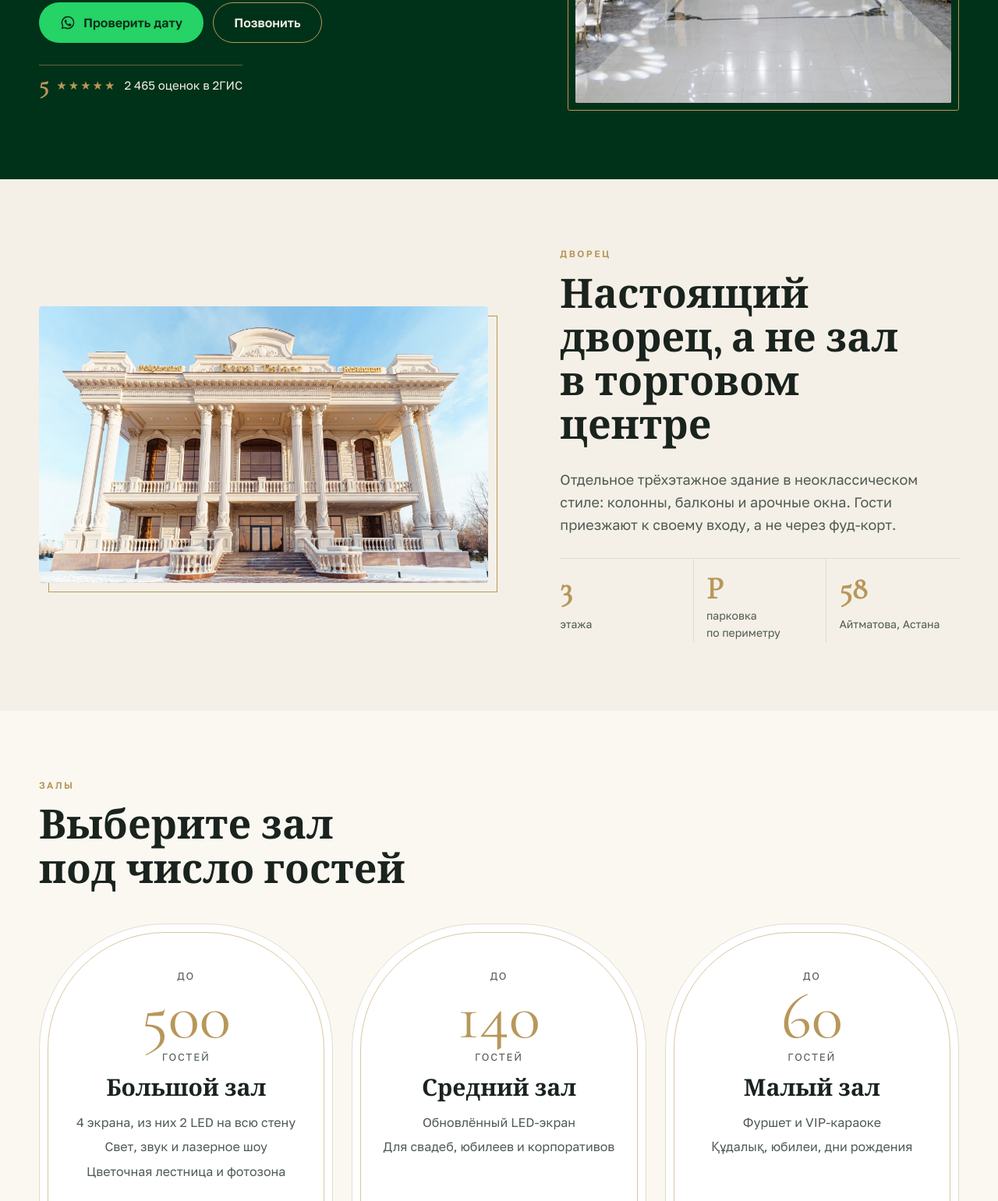
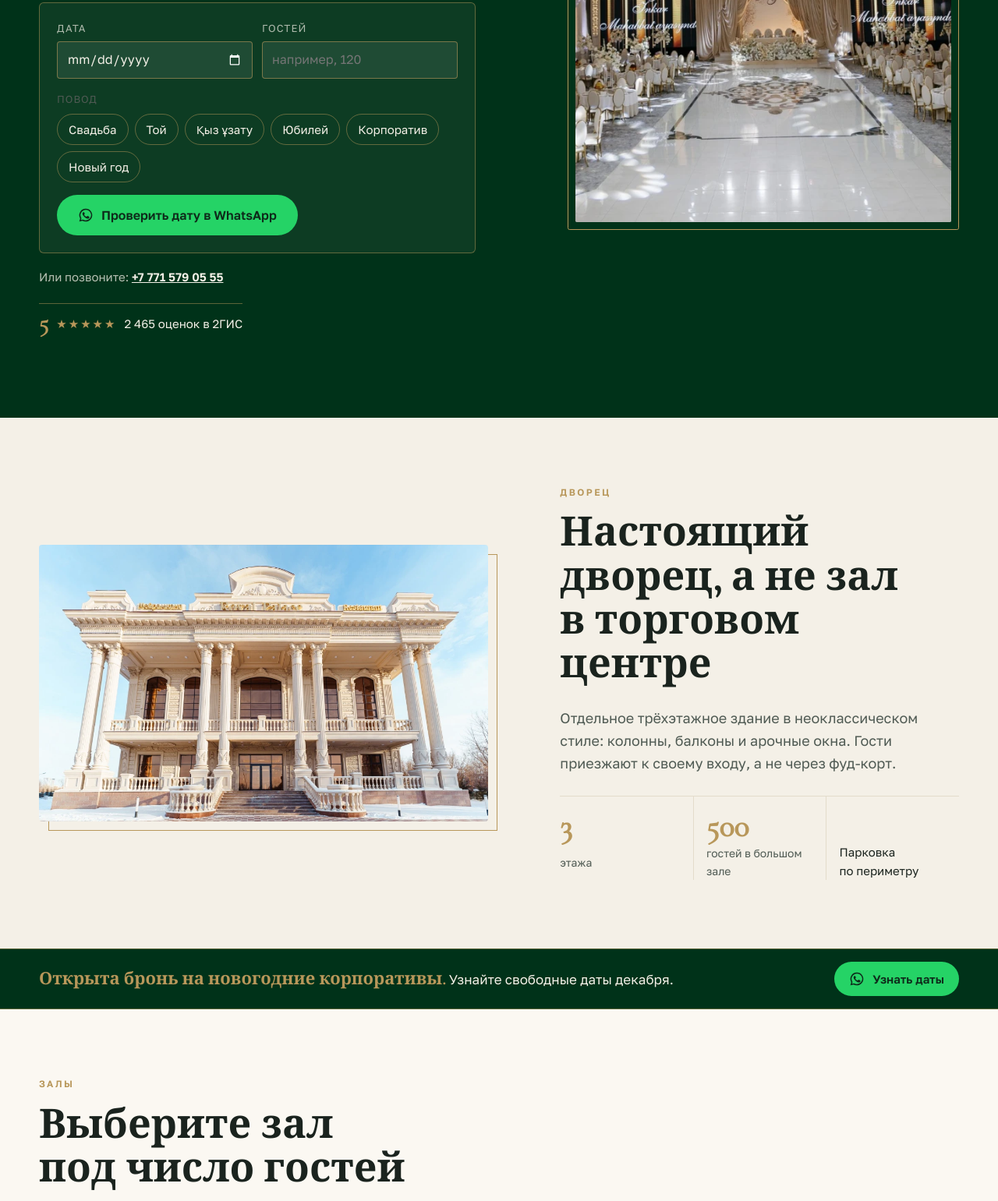
Before and after one commit to foverlord/royal-palace-site, an Astro site: page / in a window 1280 px wide. Shown: the part 613-2154 px from the top of the page at 78% size. Built offline with nearby package versions, Linux system fonts and the light colour scheme; Astro itself is replaced by a stand-in of ours.

Commit message:
Форма «Проверить дату», подсветка зала, новогодняя полоса, факты, арки

```diff
--- /dev/null
+++ b/src/components/BookForm.astro
@@ -0,0 +1,18 @@
+---
+import WaIcon from './WaIcon.astro';
+import { site, waUrl, occasions } from '../data';
+interface Props { id: string; dark?: boolean }
+const { id, dark = false } = Astro.props;
+---
+<form class:list={['book', { 'book--dark': dark }]} data-book data-wa={site.wa} aria-label="Проверить дату" onsubmit="return false">
+  <div class="book-row">
+    <label class="book-f"><span>Дата</span><input type="date" name="date" data-book-date /></label>
+    <label class="book-f"><span>Гостей</span><input type="number" name="guests" min="1" max="2000" inputmode="numeric" placeholder="например, 120" data-book-guests /></label>
+  </div>
+  <fieldset class="book-occ">
+    <legend>Повод</legend>
+    {occasions.map((o) => <label class="occ"><input type="radio" name={`occ-${id}`} value={o} /><span>{o}</span></label>)}
+  </fieldset>
+  <p class="book-hall" data-book-hall aria-live="polite" hidden></p>
+  <a class="btn btn-wa book-go" href={waUrl('Хочу проверить дату.')} target="_blank" rel="noopener" data-book-go data-goal={`wa_book_${id}`}><WaIcon /><span>Проверить дату в WhatsApp</span></a>
+</form>
--- a/src/data.ts
+++ b/src/data.ts
@@ -31,3 +31,7 @@ export const gallery = [
   { src: 'p4.webp', cap: 'Сервировка и LED-экран' },
   { src: 'p6.webp', cap: 'Стол для фуршета' },
 ];
+
+/** Новогодняя полоса (пост 21.09.2026 «Открыта бронь на новогодние корпоративы»). После праздников — false. */
+export const showNewYear = true;
+export const occasions = ['Свадьба', 'Той', 'Қыз ұзату', 'Юбилей', 'Корпоратив', 'Новый год'];
--- a/src/pages/index.astro
+++ b/src/pages/index.astro
@@ -1,9 +1,10 @@
 ---
 import Base from '../layouts/Base.astro';
 import WaIcon from '../components/WaIcon.astro';
+import BookForm from '../components/BookForm.astro';
 import { Image, getImage } from 'astro:assets';
 import type { ImageMetadata } from 'astro';
-import { site, waUrl, halls, hallMsg, gallery, showCheck } from '../data';
+import { site, waUrl, halls, hallMsg, gallery, showCheck, showNewYear } from '../data';
 import crest from '../assets/crest.png';
 const all = import.meta.glob<{ default: ImageMetadata }>('../assets/photos/*.webp', { eager: true });
 const ph = (n: string) => all[`../assets/photos/${n}`].default;
@@ -31,10 +32,8 @@ const steps = [
         <h1 id="hero-h" class="kicker">Банкетный зал в Астане · Royal Palace</h1>
         <p class="hero-slogan">Эталон роскоши для&nbsp;вашего торжества</p>
         <p class="hero-lead">Три зала на 60, 140 и 500 гостей, белый дворец с колоннами на Айтматова, 58.</p>
-        <div class="hero-cta">
-          <a class="btn btn-wa" href={waUrl('Хочу проверить дату.')} target="_blank" rel="noopener" data-goal="wa_hero"><WaIcon /><span>Проверить дату</span></a>
-          <a class="btn btn-line" href={`tel:${site.phoneE164}`} data-goal="call_hero">Позвонить</a>
-        </div>
+        <BookForm id="hero" dark />
+        <p class="hero-call">Или позвоните: <a href={`tel:${site.phoneE164}`} data-goal="call_hero">{site.phoneDisplay}</a></p>
         <a class="trust" href={site.gis} target="_blank" rel="noopener"><b>{site.rating.value}</b><span>★★★★★</span><span>{site.rating.marks.toLocaleString('ru-RU')} оценок в 2ГИС</span></a>
       </div>
       <figure class="arch hero-ph">
@@ -55,12 +54,21 @@ const steps = [
         <p class="lead">Отдельное трёхэтажное здание в неоклассическом стиле: колонны, балконы и арочные окна. Гости приезжают к своему входу, а не через фуд-корт.</p>
         <ul class="facts">
           <li><b>3</b><span>этажа</span></li>
-          <li><b>P</b><span>парковка по&nbsp;периметру</span></li>
-          <li><b>58</b><span>Айтматова, Астана</span></li>
+          <li><b>500</b><span>гостей в&nbsp;большом зале</span></li>
+          <li class="facts-t"><span>Парковка по&nbsp;периметру</span></li>
         </ul>
       </div>
     </div>
   </section>
+
+  {showNewYear && (
+    <aside class="ny" aria-label="Новогодние корпоративы">
+      <div class="wrap ny-in">
+        <p><b>Открыта бронь на новогодние корпоративы.</b> Узнайте свободные даты декабря.</p>
+        <a class="btn btn-wa btn-sm" href={waUrl('Повод: Новый год. Какие даты в декабре свободны?')} target="_blank" rel="noopener" data-goal="wa_ny"><WaIcon /><span>Узнать даты</span></a>
+      </div>
+    </aside>
+  )}
 
   <!-- 3. Залы -->
   <section class="sec sec--ivory" id="zaly" aria-labelledby="zl-h">
@@ -71,7 +79,8 @@ const steps = [
       </div>
       <div class="halls">
         {halls.map((h) => (
-          <article class="hall" id={`hall-${h.id}`}>
+          <article class="hall" id={`hall-${h.id}`} data-hall={h.guests}>
+            <p class="hall-fit" aria-hidden="true">Подходит под ваше число гостей</p>
             <p class="hall-n"><span>до</span><b>{h.guests}</b><span>гостей</span></p>
             <h3>{h.name}</h3>
             <ul>{h.facts.map((f) => <li>{f}</li>)}</ul>
@@ -140,7 +149,7 @@ const steps = [
       <ol class="steps">
         {steps.map(([t, d], i) => <li><span class="step-n">{['I', 'II', 'III'][i]}</span><h3>{t}</h3><p>{d}</p></li>)}
       </ol>
-      <a class="btn btn-wa" href={waUrl('Хочу проверить дату.')} target="_blank" rel="noopener" data-goal="wa_steps"><WaIcon /><span>Проверить дату в WhatsApp</span></a>
+      <div class="steps-form"><BookForm id="steps" /></div>
     </div>
   </section>
 
--- a/src/scripts/main.ts
+++ b/src/scripts/main.ts
@@ -31,3 +31,33 @@ if (lb && holder) {
   lb.addEventListener('keydown', (e) => { if (e.key === 'ArrowRight') show(cur + 1); if (e.key === 'ArrowLeft') show(cur - 1); });
   lb.addEventListener('close', () => { document.documentElement.classList.remove('no-scroll'); opener?.focus(); });
 }
+// форма «Проверить дату»: текст для WhatsApp + подсветка подходящего зала
+const hallNames: Record<string, string> = { '60': 'малый зал (до 60 гостей)', '140': 'средний зал (до 140 гостей)', '500': 'большой зал (до 500 гостей)' };
+const hallEls = $$<HTMLElement>('[data-hall]');
+const today = new Date(); today.setMinutes(today.getMinutes() - today.getTimezoneOffset());
+const fmt = (v: string) => { const [y, m, d] = v.split('-'); return `${d}.${m}.${y}`; };
+$$<HTMLFormElement>('[data-book]').forEach((f) => {
+  const date = f.querySelector<HTMLInputElement>('[data-book-date]')!;
+  const guests = f.querySelector<HTMLInputElement>('[data-book-guests]')!;
+  const hint = f.querySelector<HTMLElement>('[data-book-hall]')!;
+  const go = f.querySelector<HTMLAnchorElement>('[data-book-go]')!;
+  date.min = today.toISOString().slice(0, 10);
+  const update = () => {
+    const n = Math.round(Number(guests.value));
+    const occ = f.querySelector<HTMLInputElement>('input[type=radio]:checked')?.value;
+    const fit = n > 0 ? hallEls.map((h) => Number(h.dataset.hall)).sort((a, b) => a - b).find((g) => n <= g) : undefined;
+    hallEls.forEach((h) => h.classList.toggle('is-fit', fit !== undefined && Number(h.dataset.hall) === fit));
+    if (n > 0) {
+      hint.hidden = false;
+      hint.textContent = fit ? `Подходит ${hallNames[String(fit)]}` : 'Больше 500 гостей: подскажем варианты в WhatsApp';
+    } else hint.hidden = true;
+    const parts = ['Здравствуйте! Пишу с сайта Royal Palace.'];
+    parts.push(date.value ? `Свободна ли дата ${fmt(date.value)}?` : 'Хочу проверить дату.');
+    if (n > 0) parts.push(`Гостей: ${n}.`);
+    if (occ) parts.push(`Повод: ${occ.toLowerCase()}.`);
+    if (fit) parts.push(`Подходит ${hallNames[String(fit)]}.`);
+    parts.push('Подскажите, пожалуйста, стоимость.');
+    go.href = `https://wa.me/${f.dataset.wa}?text=${encodeURIComponent(parts.join(' '))}`;
+  };
+  f.addEventListener('input', update); f.addEventListener('change', update);
+});
--- a/src/styles/site.css
+++ b/src/styles/site.css
@@ -88,8 +88,8 @@ figure { margin: 0 }
 @media (min-width: 1024px) { .dv { grid-template-columns: 1.15fr 1fr; gap: 80px } }
 
 .halls { display: grid; gap: 24px }
-.hall { position: relative; background: #fff; border: 1px solid var(--line); border-radius: 160px 160px 8px 8px; padding: 56px 28px 28px; display: flex; flex-direction: column; text-align: center }
-.hall::before { content: ''; position: absolute; inset: 10px; border: 1px solid rgba(184, 151, 90, .55); border-radius: 150px 150px 4px 4px; pointer-events: none }
+.hall { position: relative; background: #fff; border: 1px solid var(--line); border-radius: 110px 110px 8px 8px; padding: 34px 28px 28px; display: flex; flex-direction: column; text-align: center }
+.hall::before { content: ''; position: absolute; inset: 10px; border: 1px solid rgba(184, 151, 90, .55); border-radius: 100px 100px 4px 4px; pointer-events: none }
 .hall-n { display: grid; justify-items: center; color: var(--muted); font-size: 13px; letter-spacing: .14em; text-transform: uppercase; margin: 0 0 14px }
 .hall-n b { font: 500 84px/1 var(--head); color: var(--gold); letter-spacing: 0 }
 .hall h3 { margin-bottom: 14px }
@@ -162,3 +162,39 @@ figure { margin: 0 }
 @media (prefers-reduced-motion: reduce) { html { scroll-behavior: auto } *, *::before, *::after { transition: none !important } }
 .nw { white-space: nowrap }
 @media (max-width: 374px) { .hdr-wa { width: 44px; padding: 0 } .hdr-wa span { display: none } }
+
+/* форма «Проверить дату» */
+.book { display: grid; gap: 16px; margin: 28px 0 18px; padding: 22px; border: 1px solid var(--line); background: #fff; border-radius: 6px; max-width: 560px }
+.book--dark { background: rgba(244, 240, 231, .05); border-color: rgba(184, 151, 90, .5) }
+.book-row { display: grid; grid-template-columns: 1fr 1fr; gap: 12px }
+.book-f { display: grid; gap: 6px; font-size: 13px; letter-spacing: .08em; text-transform: uppercase; color: var(--muted) }
+.book--dark .book-f, .book--dark legend { color: rgba(244, 240, 231, .7) }
+.book-f input { font: 400 16px/1.2 var(--body); min-height: 48px; padding: 0 12px; border: 1px solid var(--line); border-radius: 4px; background: #fff; color: var(--ink); width: 100%; min-width: 0; letter-spacing: 0; text-transform: none }
+.book--dark .book-f input { background: rgba(255, 255, 255, .08); border-color: rgba(184, 151, 90, .6); color: var(--cream); color-scheme: dark }
+.book-f input:focus { outline: 2px solid var(--gold); outline-offset: 1px }
+.book-occ { border: 0; padding: 0; margin: 0; display: flex; flex-wrap: wrap; gap: 8px }
+.book-occ legend { font-size: 13px; letter-spacing: .08em; text-transform: uppercase; color: var(--muted); margin-bottom: 8px; padding: 0 }
+.occ { position: relative; cursor: pointer }
+.occ input { position: absolute; opacity: 0; pointer-events: none }
+.occ span { display: inline-flex; align-items: center; min-height: 40px; padding: 0 14px; border: 1px solid var(--line); border-radius: 999px; font-size: 15px; white-space: nowrap }
+.book--dark .occ span { border-color: rgba(184, 151, 90, .5) }
+.occ input:checked + span { background: var(--gold); border-color: var(--gold); color: var(--emerald); font-weight: 600 }
+.occ input:focus-visible + span { outline: 2px solid var(--gold); outline-offset: 2px }
+.book-hall { margin: 0; font-size: 15px; color: var(--gold); font-weight: 600 }
+.book-go { justify-self: start }
+.hero-call { font-size: 15px; color: rgba(244, 240, 231, .75); margin-bottom: 22px }
+.hero-call a { color: var(--cream); font-weight: 600; white-space: nowrap }
+.steps-form .book { margin: 0 }
+@media (max-width: 389px) { .book { padding: 16px } .book-row { grid-template-columns: 1fr } .occ span { padding: 0 11px; font-size: 14px } .book-go { justify-self: stretch; padding: 0 16px; font-size: 15px; white-space: nowrap } }
+
+/* новогодняя полоса */
+.ny { background: var(--emerald); color: var(--cream); border-top: 1px solid rgba(184, 151, 90, .5); border-bottom: 1px solid rgba(184, 151, 90, .5) }
+.ny-in { display: flex; flex-wrap: wrap; align-items: center; justify-content: space-between; gap: 12px 24px; padding: 16px 0 }
+.ny p { margin: 0 } .ny b { font: 600 22px/1.2 var(--head); color: var(--gold) }
+
+/* залы: подсветка и компактная арка */
+.hall-fit { position: absolute; top: -14px; left: 50%; transform: translateX(-50%); margin: 0; padding: 4px 12px; background: var(--gold); color: var(--emerald); font-size: 12px; font-weight: 600; border-radius: 999px; white-space: nowrap; opacity: 0; transition: opacity .2s }
+.hall { transition: border-color .2s, box-shadow .2s }
+.hall.is-fit { border-color: var(--gold); box-shadow: 0 0 0 2px var(--gold), 0 14px 30px rgba(0, 50, 25, .12) }
+.hall.is-fit .hall-fit { opacity: 1 }
+.facts-t { align-content: end; font-size: 15px !important; color: var(--ink) !important }
```
